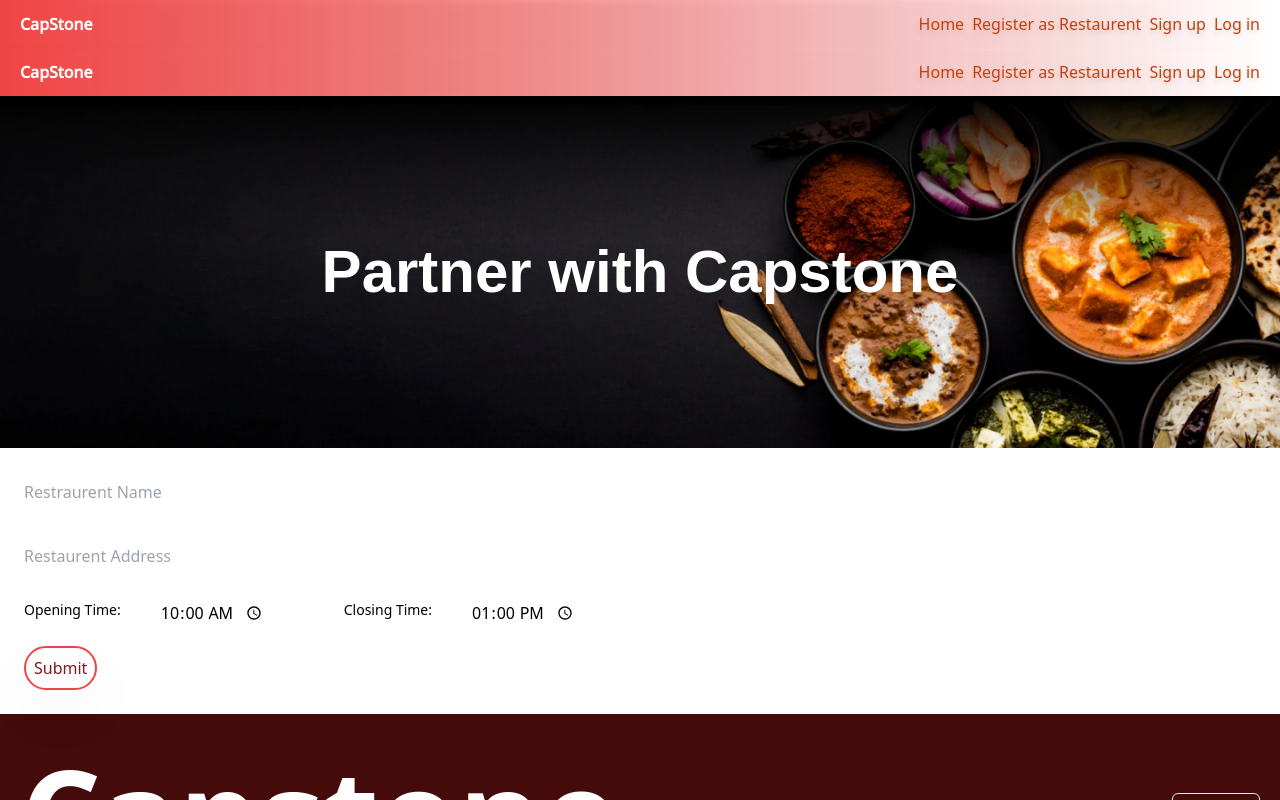
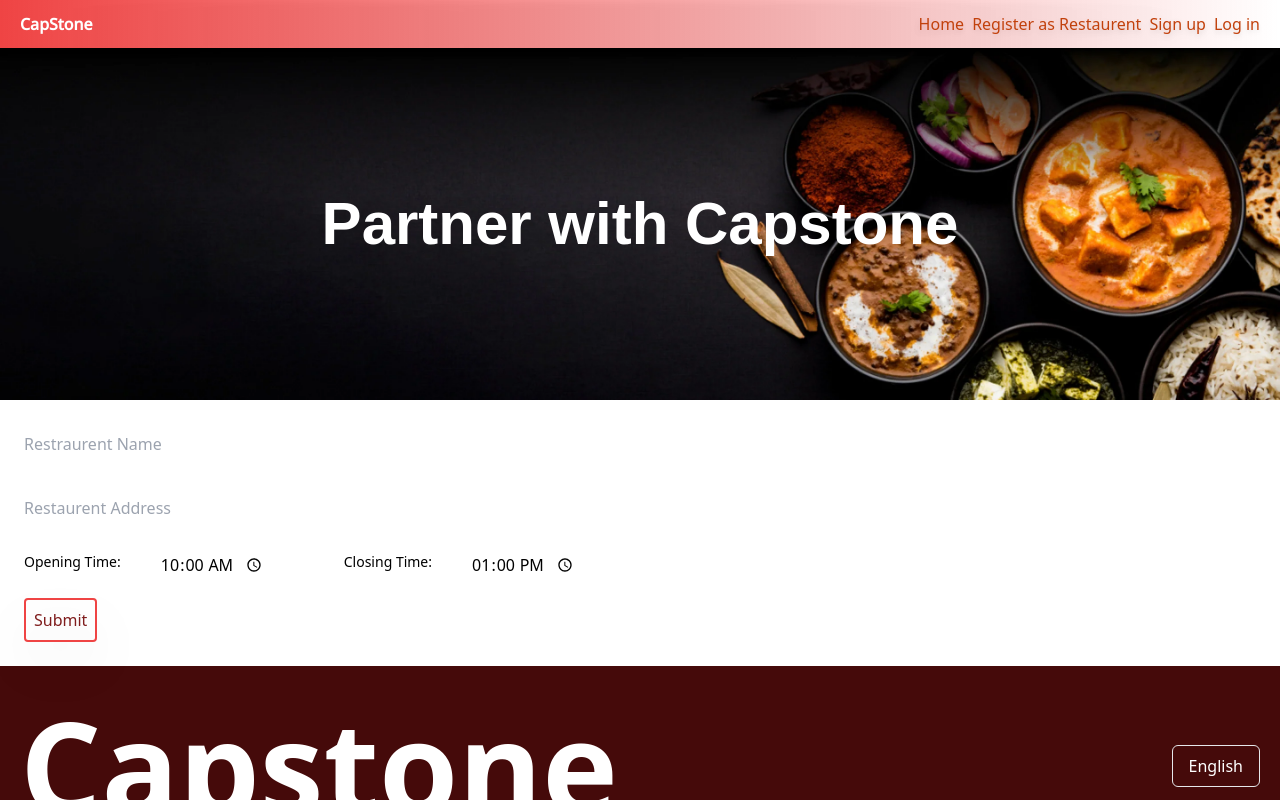
Before and after one commit to singham2000/capstone, a React (Create React App) app: page /registerRestro in a window 1280 px wide. Shown: the top 800 px of the page. Built offline with nearby package versions, Linux system fonts and the light colour scheme; a web font is replaced by a local one.

Commit message:
Removed Navbar as it at top in Browser Router

```diff
--- a/src/Pages/RegisterRestro.jsx
+++ b/src/Pages/RegisterRestro.jsx
@@ -1,5 +1,4 @@
 import React, { useState } from "react";
-import Navbar from "../Componenets/Navbar";
 import Footer from "../Componenets/Footer";
 
 const RegisterRestro = () => {
@@ -16,7 +15,6 @@ const RegisterRestro = () => {
 
   return (
     <div>
-      <Navbar />
       <div className="banner banner2 flex justify-center items-center">
         <h1 className="text-white font-bold text-6xl max-sm:text-3xl">
           Partner with Capstone
@@ -28,7 +26,7 @@ const RegisterRestro = () => {
           name="restro_name"
           id="restro_name"
           placeholder="Restraurent Name"
-          className="h-10"
+          className="h-10 bg-"
           onChange={(e) =>
             setFormData({ ...formData, restro_name: e.target.value })
           }
@@ -79,7 +77,7 @@ const RegisterRestro = () => {
           type="button"
           value="Submit"
           onClick={submit}
-          className="mt-5 border-2 w-max border-red-500 p-2 rounded-full text-red-900 drop-shadow-2xl"
+          className="mt-5 border-2 w-max border-red-500 p-2 rounded text-red-900 drop-shadow-2xl"
         />
       </form>
       <Footer />
```
